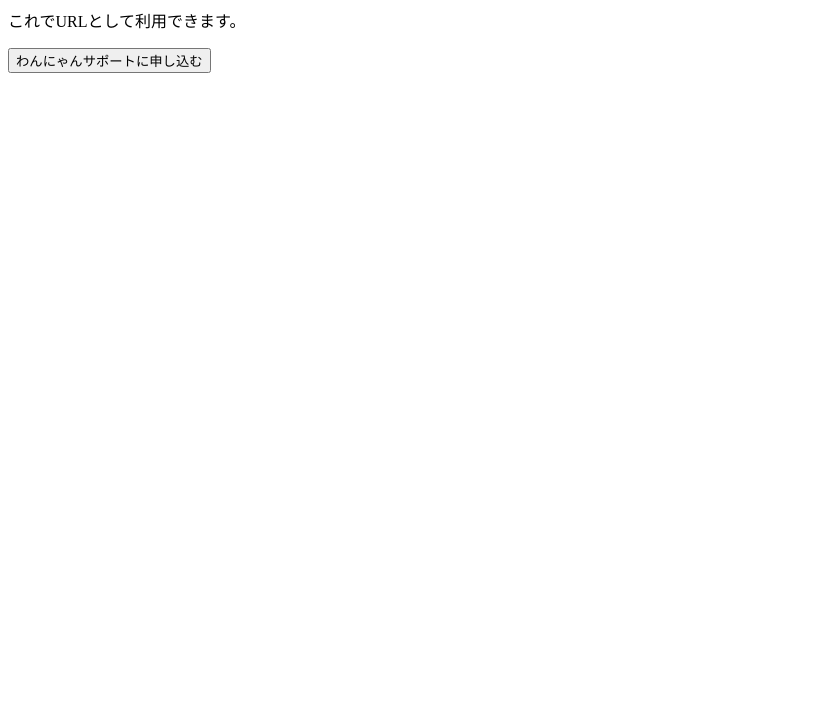
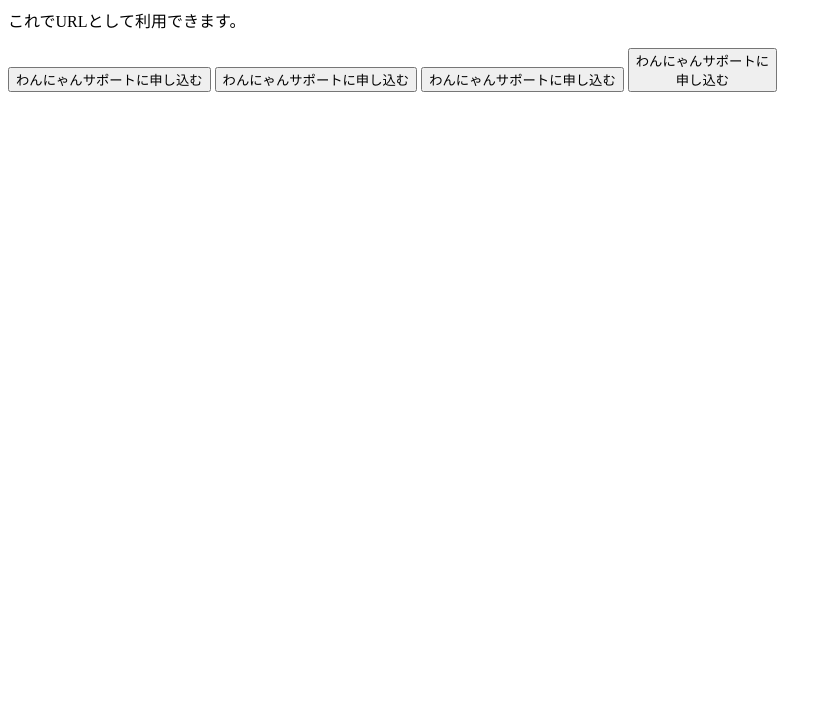
Before and after one commit to kagamiakari/test_new, a plain HTML site: page index.html in a window 1280 px wide. Shown: the part 81-800 px from the top of the page, without its empty margins (0-832 px from the left). Drawn offline with Linux system fonts and the light colour scheme.

Commit message:
Update index.html

```diff
--- a/index.html
+++ b/index.html
@@ -22,5 +22,17 @@ height="0" width="0" style="display:none;visibility:hidden"></iframe></noscript>
     <div class="EnrollActionComponent_enroll_button_text__M0OMP">わんにゃんサポートに申し込む</div>
     <div class="EnrollActionComponent_enroll_button_sign__nZfs1"></div>
 </button>
+<button class="ButtonComponent_lp_fill_button__1hm6Z false EnrollActionComponent_enroll_button__j4vyx" onclick="trEventClick(this,'わんにゃん_LP','クリック','中部_申し込み')">
+    <div class="EnrollActionComponent_enroll_button_text__M0OMP">わんにゃんサポートに申し込む</div>
+    <div class="EnrollActionComponent_enroll_button_sign__nZfs1"></div>
+</button>
+<button class="ButtonComponent_lp_fill_button__1hm6Z false EnrollActionComponent_enroll_button__j4vyx" onclick="trEventClick(this,'わんにゃん_LP','クリック','下部_申し込み')">
+    <div class="EnrollActionComponent_enroll_button_text__M0OMP">わんにゃんサポートに申し込む</div>
+    <div class="EnrollActionComponent_enroll_button_sign__nZfs1"></div>
+</button>
+<button class="FloatingComponent_floating_regist_button__9xXLt" type="button" onclick="trEventClick(this,'わんにゃん_LP','クリック','フローティング_申し込み')">
+    <div class="FloatingComponent_floating_regist_button_text__KLzQD">わんにゃんサポートに<br>申し込む</div>
+    <div class="FloatingComponent_floating_regist_button_mark__w9Nbh"></div>
+</button>
 </body>
 </html>
```
